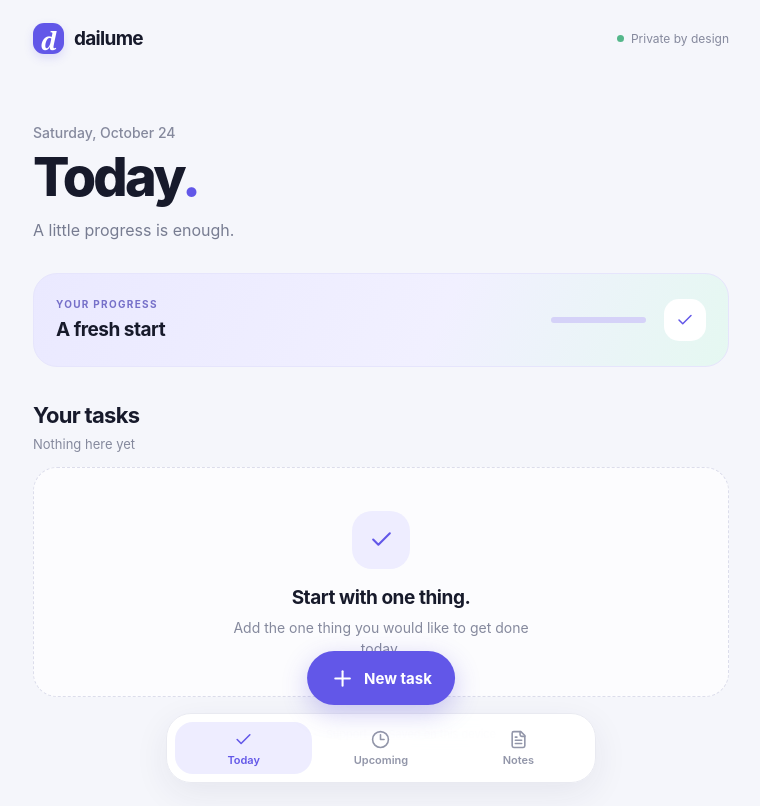
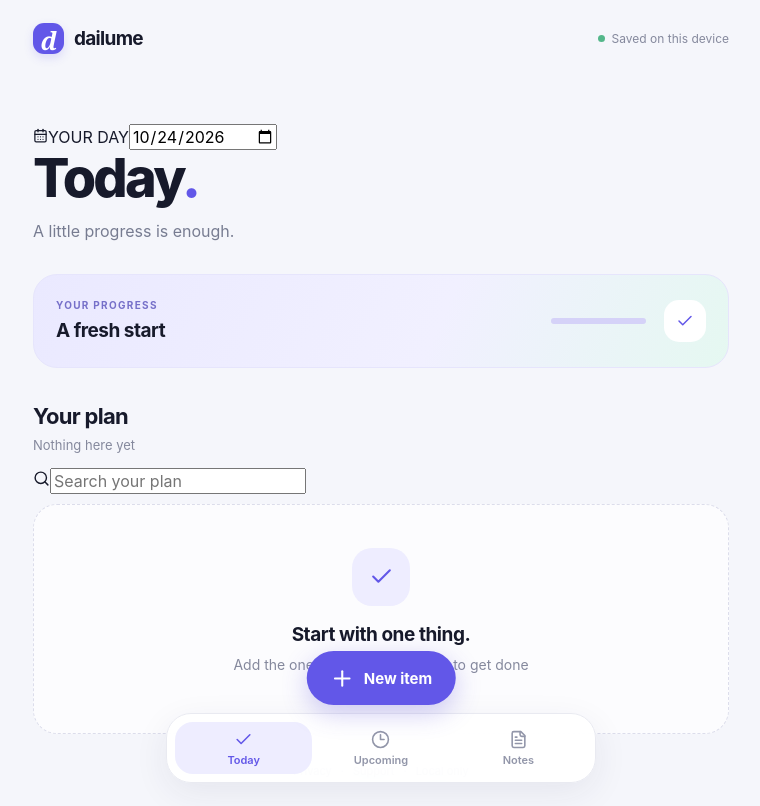
Before and after one commit to davidpit1565/Notes, a React (Vite) app: page / in a window 1280 px wide. Shown: the top 806 px of the page, without its empty margins (259-1019 px from the left). Built offline with nearby package versions, Linux system fonts and the light colour scheme.

Commit message:
Improve planner capture, search, date navigation, and validation

```diff
--- a/src/App.tsx
+++ b/src/App.tsx
@@ -1,8 +1,11 @@
-import { useMemo, useState } from 'react'
-import { Check, ChevronRight, Circle, Clock3, FileText, Plus, X } from 'lucide-react'
+import { useEffect, useMemo, useState } from 'react'
+import { Check, ChevronRight, Circle, Clock3, FileText, Plus, X, Search, CalendarDays } from 'lucide-react'
 import { newItem, STORAGE_KEY, todayKey, type PlannerItem } from './lib/types'
 
 type Tab = 'Today' | 'Upcoming' | 'Notes'
+const isDateKey = (value: unknown): value is string =>
+  typeof value === 'string' && /^\d{4}-\d{2}-\d{2}$/.test(value) && !Number.isNaN(new Date(value + 'T12:00:00').getTime())
+const isTime = (value: unknown): value is string => typeof value === 'string' && /^([01]\d|2[0-3]):[0-5]\d$/.test(value)
 
 const readItems = (): PlannerItem[] => {
   try {
@@ -13,46 +16,84 @@ const readItems = (): PlannerItem[] => {
     return value.items.filter((item): item is PlannerItem => {
       if (!item || typeof item !== 'object') return false
       const x = item as Partial<PlannerItem>
-      return typeof x.id === 'string' && typeof x.date === 'string' && typeof x.title === 'string' &&
+      return typeof x.id === 'string' && isDateKey(x.date) && typeof x.title === 'string' &&
         typeof x.details === 'string' && typeof x.done === 'boolean' &&
-        ['task', 'event', 'note'].includes(String(x.kind))
+        ['task', 'event', 'note'].includes(String(x.kind)) && isTime(x.start) && isTime(x.end) &&
+        typeof x.createdAt === 'number' && Number.isFinite(x.createdAt)
     })
   } catch { return [] }
 }
 
-const dateText = (date: string, options: Intl.DateTimeFormatOptions = { weekday: 'long', month: 'long', day: 'numeric' }) =>
-  new Date(date + 'T12:00:00').toLocaleDateString(undefined, options)
+const dateText = (date: string, options: Intl.DateTimeFormatOptions = { weekday: 'long', month: 'long', day: 'numeric' }) => {
+  const parsed = new Date(date + 'T12:00:00')
+  return Number.isNaN(parsed.getTime()) ? date : parsed.toLocaleDateString(undefined, options)
+}
+const dateInputValue = (date: Date) => todayKey(date)
 
 export default function App() {
   const [items, setItems] = useState<PlannerItem[]>(readItems)
   const [tab, setTab] = useState<Tab>('Today')
+  const [selectedDate, setSelectedDate] = useState(() => new Date())
+  const [searchText, setSearchText] = useState('')
   const [composerOpen, setComposerOpen] = useState(false)
   const [editing, setEditing] = useState<PlannerItem | null>(null)
   const [draft, setDraft] = useState<PlannerItem>(() => newItem(todayKey()))
   const [toast, setToast] = useState('')
 
+  const today = todayKey()
+  const selectedDay = dateInputValue(selectedDate)
   const save = (next: PlannerItem[]) => {
-    setItems(next)
-    try { localStorage.setItem(STORAGE_KEY, JSON.stringify({ items: next })) }
-    catch { setToast('Could not save on this device.') }
+    try {
+      localStorage.setItem(STORAGE_KEY, JSON.stringify({ items: next }))
+      setItems(next)
+      return true
+    } catch {
+      setToast('Could not save. Your device storage may be full or unavailable.')
+      return false
+    }
   }
 
-  const today = todayKey()
+  useEffect(() => {
+    if (!toast) return
+    const timer = window.setTimeout(() => setToast(''), 2600)
+    return () => window.clearTimeout(timer)
+  }, [toast])
+
+  useEffect(() => {
+    if (!composerOpen) return
+    const previousOverflow = document.body.style.overflow
+    document.body.style.overflow = 'hidden'
+    const onKeyDown = (event: KeyboardEvent) => {
+      if (event.key === 'Escape') setComposerOpen(false)
+    }
+    window.addEventListener('keydown', onKeyDown)
+    return () => {
+      document.body.style.overflow = previousOverflow
+      window.removeEventListener('keydown', onKeyDown)
+    }
+  }, [composerOpen])
+
   const visibleItems = useMemo(() => {
-    const filtered = items.filter(item => {
-      if (tab === 'Today') return item.date === today && item.kind !== 'note'
-      if (tab === 'Upcoming') return item.date > today && item.kind !== 'note'
-      return item.kind === 'note'
-    })
-    return filtered.sort((a, b) => a.date.localeCompare(b.date) ||
+    const query = searchText.trim().toLocaleLowerCase()
+    return items.filter(item => {
+      const inTab = tab === 'Today'
+        ? item.date === selectedDay && item.kind !== 'note'
+        : tab === 'Upcoming'
+          ? item.date > today && item.kind !== 'note'
+          : item.kind === 'note'
+      const matches = !query || item.title.toLocaleLowerCase().includes(query) ||
+        item.details.toLocaleLowerCase().includes(query) || item.category.toLocaleLowerCase().includes(query)
+      return inTab && matches
+    }).sort((a, b) => a.date.localeCompare(b.date) ||
       (a.kind === 'event' ? a.start : '99:99').localeCompare(b.kind === 'event' ? b.start : '99:99') ||
       a.createdAt - b.createdAt)
-  }, [items, tab, today])
+  }, [items, tab, selectedDay, today, searchText])
 
   const openNew = () => {
-    const item = newItem(tab === 'Upcoming' ? todayKey(new Date(Date.now() + 86400000)) : today, tab === 'Notes' ? 'note' : 'task')
+    const date = tab === 'Upcoming' ? todayKey(new Date(Date.now() + 86400000)) : selectedDay
+    const kind = tab === 'Notes' ? 'note' : 'task'
     setEditing(null)
-    setDraft(item)
+    setDraft(newItem(date, kind))
     setComposerOpen(true)
   }
 
@@ -63,28 +104,50 @@ export default function App() {
   }
 
   const saveDraft = () => {
-    if (!draft.title.trim()) return
-    const nextItem = { ...draft, title: draft.title.trim(), details: draft.details.trim() }
-    save(editing ? items.map(item => item.id === editing.id ? nextItem : item) : [...items, nextItem])
+    const title = draft.title.trim()
+    if (!title) return
+    if (draft.kind === 'event' && draft.end <= draft.start) {
+      setToast('Choose an end time later than the start time.')
+      return
+    }
+    const nextItem = { ...draft, title, details: draft.details.trim() }
+    const next = editing
+      ? items.map(item => item.id === editing.id ? nextItem : item)
+      : [...items, nextItem]
+    if (!save(next)) return
     setComposerOpen(false)
-    setToast(editing ? 'Updated' : tab === 'Notes' ? 'Note saved' : 'Task added')
-    window.setTimeout(() => setToast(''), 1800)
+    setToast(editing ? 'Changes saved' : draft.kind === 'note' ? 'Note saved' : draft.kind === 'event' ? 'Event added' : 'Task added')
   }
 
   const toggle = (item: PlannerItem) => save(items.map(x => x.id === item.id ? { ...x, done: !x.done } : x))
+  const deleteDraft = () => {
+    if (!editing) return
+    if (!window.confirm('Delete this item? This cannot be undone.')) return
+    if (save(items.filter(item => item.id !== editing.id))) {
+      setComposerOpen(false)
+      setToast('Item deleted')
+    }
+  }
+
   const completed = visibleItems.filter(item => item.kind !== 'note' && item.done).length
   const tasks = visibleItems.filter(item => item.kind !== 'note').length
-  const heading = tab === 'Today' ? 'Today' : tab
+  const heading = tab === 'Today' && selectedDay !== today
+    ? dateText(selectedDay, { weekday: 'long', month: 'long', day: 'numeric' })
+    : tab
 
   return <div className="app-shell">
     <main className="planner">
       <header className="app-header">
         <div className="wordmark"><span className="wordmark-icon">d</span><span>dailume</span></div>
-        <span className="private-label"><span /> Private by design</span>
+        <span className="private-label"><span /> Saved on this device</span>
       </header>
 
       <section className="welcome">
-        <p className="date-label">{dateText(today, { weekday: 'long', month: 'long', day: 'numeric' })}</p>
+        {tab === 'Today'
+          ? <label className="date-picker-label"><CalendarDays size={15} /><span>{selectedDay === today ? 'YOUR DAY' : 'SELECTED DAY'}</span><input aria-label="Choose a day" type="date" value={selectedDay} onChange={event => {
+              if (isDateKey(event.target.value)) setSelectedDate(new Date(event.target.value + 'T12:00:00'))
+            }} /></label>
+          : <p className="date-label">{dateText(today, { weekday: 'long', month: 'long', day: 'numeric' })}</p>}
         <h1>{heading}<span>.</span></h1>
         <p className="subtitle">{tab === 'Today' ? 'A little progress is enough.' : tab === 'Upcoming' ? 'One step at a time.' : 'Keep the thoughts worth keeping.'}</p>
       </section>
@@ -92,16 +155,17 @@ export default function App() {
       {tab !== 'Notes' && <section className="progress-card" aria-label="Daily progress">
         <div className="progress-copy">
           <span className="progress-caption">{tab === 'Today' ? 'YOUR PROGRESS' : 'COMING UP'}</span>
-          <strong>{tab === 'Today' ? (tasks ? `${completed} of ${tasks} done` : 'A fresh start') : `${tasks} ${tasks === 1 ? 'task' : 'tasks'} ahead`}</strong>
+          <strong>{tab === 'Today' ? (tasks ? `${completed} of ${tasks} done` : 'A fresh start') : `${tasks} ${tasks === 1 ? 'item' : 'items'} ahead`}</strong>
         </div>
-        {tab === 'Today' && <div className="progress-track"><span style={{ width: (tasks ? completed / tasks * 100 : 0) + '%' }} /></div>}
+        {tab === 'Today' && <div className="progress-track" role="progressbar" aria-label="Tasks completed" aria-valuemin={0} aria-valuemax={tasks || 1} aria-valuenow={completed}><span style={{ width: (tasks ? completed / tasks * 100 : 0) + '%' }} /></div>}
         <div className="progress-mark">{tab === 'Today' ? <Check size={18} /> : <Clock3 size={18} />}</div>
       </section>}
 
       <div className="list-heading">
-        <div><h2>{tab === 'Today' ? 'Your tasks' : tab === 'Upcoming' ? 'Coming up' : 'Your notes'}</h2><span>{visibleItems.length ? `${visibleItems.length} ${visibleItems.length === 1 ? 'item' : 'items'}` : 'Nothing here yet'}</span></div>
+        <div><h2>{tab === 'Today' ? 'Your plan' : tab === 'Upcoming' ? 'Coming up' : 'Your notes'}</h2><span>{visibleItems.length ? `${visibleItems.length} ${visibleItems.length === 1 ? 'item' : 'items'}` : searchText ? 'No matches' : 'Nothing here yet'}</span></div>
+      </div>
 
-      </div>
+      <label className="search-field"><Search size={17} /><input value={searchText} onChange={event => setSearchText(event.target.value)} placeholder={tab === 'Notes' ? 'Search your notes' : 'Search your plan'} aria-label="Search items" />{searchText && <button onClick={() => setSearchText('')} aria-label="Clear search"><X size={16} /></button>}</label>
 
       {visibleItems.length ? <div className="task-list">
         {visibleItems.map(item => <article className={'task-row ' + (item.done ? 'completed' : '')} key={item.id}>
@@ -111,45 +175,52 @@ export default function App() {
           <button className="task-content" onClick={() => openEdit(item)}>
             <span className="task-title">{item.title}</span>
             {item.details && <span className="task-details">{item.details}</span>}
-            {tab === 'Upcoming' && <span className="task-date">{dateText(item.date, { weekday: 'short', month: 'short', day: 'numeric' })}</span>}
+            {item.kind === 'note' && <span className="task-date">{dateText(item.date, { weekday: 'short', month: 'short', day: 'numeric' })}</span>}
+            {tab === 'Upcoming' && <span className="task-date">{dateText(item.date, { weekday: 'short', month: 'short', day: 'numeric' })}{item.kind === 'event' ? ` · ${item.start}–${item.end}` : ''}</span>}
             {item.kind === 'event' && tab === 'Today' && <span className="task-date">{item.start} – {item.end}</span>}
           </button>
           <button className="row-more" aria-label="Edit item" onClick={() => openEdit(item)}><ChevronRight size={18} /></button>
         </article>)}
       </div> : <div className="empty-state">
-        <div className="empty-icon">{tab === 'Notes' ? <FileText size={25} /> : <Check size={25} />}</div>
-        <h3>{tab === 'Today' ? 'Start with one thing.' : tab === 'Upcoming' ? 'Nothing waiting for you.' : 'A quiet place for your thoughts.'}</h3>
-        <p>{tab === 'Today' ? 'Add the one thing you would like to get done today.' : tab === 'Upcoming' ? 'Tasks you schedule for later will appear here.' : 'Save an idea before it slips away.'}</p>
-
+        <div className="empty-icon">{tab === 'Notes' ? <FileText size={25} /> : searchText ? <Search size={25} /> : <Check size={25} />}</div>
+        <h3>{searchText ? 'Nothing found.' : tab === 'Today' ? 'Start with one thing.' : tab === 'Upcoming' ? 'Nothing waiting for you.' : 'A quiet place for your thoughts.'}</h3>
+        <p>{searchText ? 'Try another word, or clear your search.' : tab === 'Today' ? 'Add the one thing you would like to get done today.' : tab === 'Upcoming' ? 'Tasks and events scheduled for later will appear here.' : 'Save an idea before it slips away.'}</p>
       </div>}
 
-      <button className="floating-add" onClick={openNew} aria-label={tab === 'Notes' ? 'Add note' : 'Add task'}><Plus size={25} /><span>{tab === 'Notes' ? 'New note' : 'New task'}</span></button>
+      <button className="floating-add" onClick={openNew} aria-label={tab === 'Notes' ? 'Add note' : 'Add task or event'}><Plus size={25} /><span>{tab === 'Notes' ? 'New note' : 'New item'}</span></button>
 
       <nav className="tab-bar" aria-label="Main navigation">
-        {(['Today', 'Upcoming', 'Notes'] as Tab[]).map((name, index) => <button key={name} className={tab === name ? 'selected' : ''} onClick={() => setTab(name)}>
+        {(['Today', 'Upcoming', 'Notes'] as Tab[]).map((name, index) => <button key={name} className={tab === name ? 'selected' : ''} aria-current={tab === name ? 'page' : undefined} onClick={() => { setTab(name); setSearchText('') }}>
           {index === 0 ? <Check size={19} /> : index === 1 ? <Clock3 size={19} /> : <FileText size={19} />}
           <span>{name}</span>
         </button>)}
       </nav>
-      <footer className="site-footer"><a href="./privacy.html">Privacy</a><span>·</span><a href="./support.html">Support</a><span>·</span><span>Saved on this device</span></footer>
+      <footer className="site-footer"><a href="./privacy.html">Privacy</a><span>·</span><a href="./support.html">Support</a><span>·</span><span>Local only</span></footer>
     </main>
 
     {composerOpen && <div className="sheet-backdrop" onMouseDown={event => { if (event.target === event.currentTarget) setComposerOpen(false) }}>
       <section className="composer" role="dialog" aria-modal="true" aria-labelledby="composer-title">
         <div className="sheet-handle" />
-        <header className="composer-header"><div><p>{editing ? 'MAKE A CHANGE' : tab === 'Notes' ? 'SAVE A THOUGHT' : 'ONE THING AT A TIME'}</p><h2 id="composer-title">{editing ? 'Edit item' : tab === 'Notes' ? 'New note' : 'New task'}</h2></div><button className="close-sheet" onClick={() => setComposerOpen(false)} aria-label="Close"><X size={20} /></button></header>
+        <header className="composer-header"><div><p>{editing ? 'MAKE A CHANGE' : draft.kind === 'note' ? 'SAVE A THOUGHT' : draft.kind === 'event' ? 'MAKE TIME FOR IT' : 'ONE THING AT A TIME'}</p><h2 id="composer-title">{editing ? 'Edit item' : draft.kind === 'note' ? 'New note' : draft.kind === 'event' ? 'New event' : 'New task'}</h2></div><button className="close-sheet" onClick={() => setComposerOpen(false)} aria-label="Close"><X size={20} /></button></header>
+        <div className="kind-picker" aria-label="Item type">
+          {(['task', 'event', 'note'] as PlannerItem['kind'][]).map(kind => <button key={kind} type="button" className={draft.kind === kind ? 'active' : ''} onClick={() => setDraft(current => ({ ...current, kind }))}>{kind === 'task' ? <Check size={16} /> : kind === 'event' ? <Clock3 size={16} /> : <FileText size={16} />}{kind === 'task' ? 'Task' : kind === 'event' ? 'Event' : 'Note'}</button>)}
+        </div>
         <label className="input-label">What’s on your mind?
-          <input autoFocus value={draft.title} onChange={event => setDraft(current => ({ ...current, title: event.target.value }))} placeholder={tab === 'Notes' ? 'Write a thought…' : 'e.g. Finish the assignment'} onKeyDown={event => { if (event.key === 'Enter') saveDraft() }} />
+          <input autoFocus value={draft.title} maxLength={180} onChange={event => setDraft(current => ({ ...current, title: event.target.value }))} placeholder={draft.kind === 'note' ? 'Write a thought…' : draft.kind === 'event' ? 'e.g. Meeting with Sarah' : 'e.g. Finish the assignment'} onKeyDown={event => { if (event.key === 'Enter' && !event.shiftKey) { event.preventDefault(); saveDraft() } }} />
         </label>
         <label className="input-label">A little more detail <span>OPTIONAL</span>
-          <textarea rows={3} value={draft.details} onChange={event => setDraft(current => ({ ...current, details: event.target.value }))} placeholder="Add a note if you need one…" />
+          <textarea rows={3} maxLength={3000} value={draft.details} onChange={event => setDraft(current => ({ ...current, details: event.target.value }))} placeholder="Add a note if you need one…" />
         </label>
-        <label className="input-label date-input">{tab === 'Notes' ? 'Date' : 'When'}<input type="date" value={draft.date} onChange={event => setDraft(current => ({ ...current, date: event.target.value }))} /></label>
-        {editing && <div className="sheet-secondary-actions">{draft.done && <span>Completed</span>}<button onClick={() => { save(items.filter(item => item.id !== draft.id)); setComposerOpen(false) }}>Delete</button></div>}
-        <div className="composer-actions"><button className="cancel-button" onClick={() => setComposerOpen(false)}>Cancel</button><button className="save-button" onClick={saveDraft} disabled={!draft.title.trim()}><Check size={18} /> Save</button></div>
-        <p className="local-note">Your items stay on this device.</p>
+        <label className="input-label date-input">{draft.kind === 'note' ? 'Date for this note' : 'When'}<input type="date" required value={draft.date} onChange={event => { if (isDateKey(event.target.value)) setDraft(current => ({ ...current, date: event.target.value })) }} /></label>
+        {draft.kind === 'event' && <div className="time-fields">
+          <label className="input-label">Starts<input type="time" value={draft.start} onChange={event => setDraft(current => ({ ...current, start: event.target.value }))} required /></label>
+          <label className="input-label">Ends<input type="time" value={draft.end} onChange={event => setDraft(current => ({ ...current, end: event.target.value }))} required /></label>
+        </div>}
+        {editing && <div className="sheet-secondary-actions">{draft.done && <span>Completed</span>}<button onClick={deleteDraft}>Delete item</button></div>}
+        <div className="composer-actions"><button className="cancel-button" onClick={() => setComposerOpen(false)}>Cancel</button><button className="save-button" onClick={saveDraft} disabled={!draft.title.trim() || !isDateKey(draft.date) || (draft.kind === 'event' && (!isTime(draft.start) || !isTime(draft.end) || draft.end <= draft.start))}><Check size={18} /> Save</button></div>
+        <p className="local-note">Your items stay in this browser on this device.</p>
       </section>
     </div>}
-    {toast && <div className="toast">{toast}</div>}
+    {toast && <div className="toast" role="status" aria-live="polite">{toast}</div>}
   </div>
 }
```
